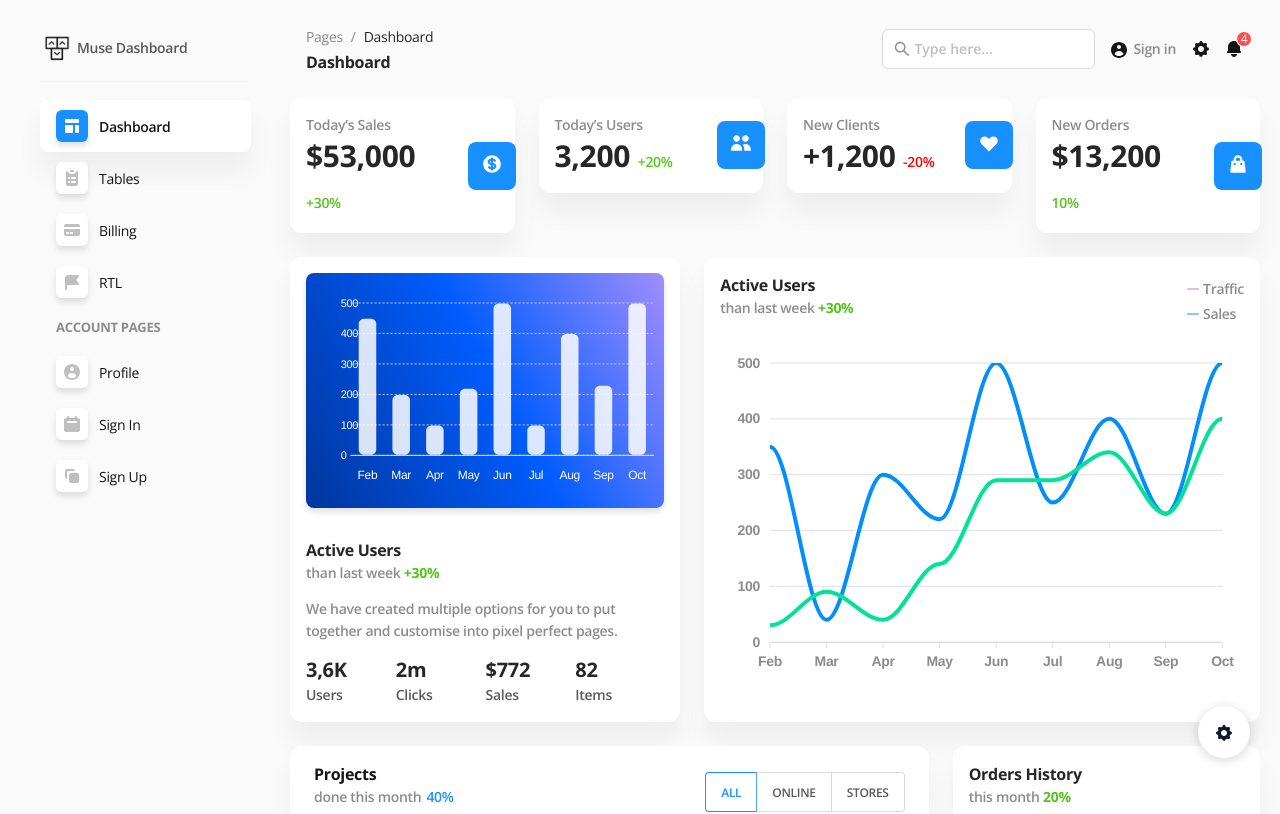
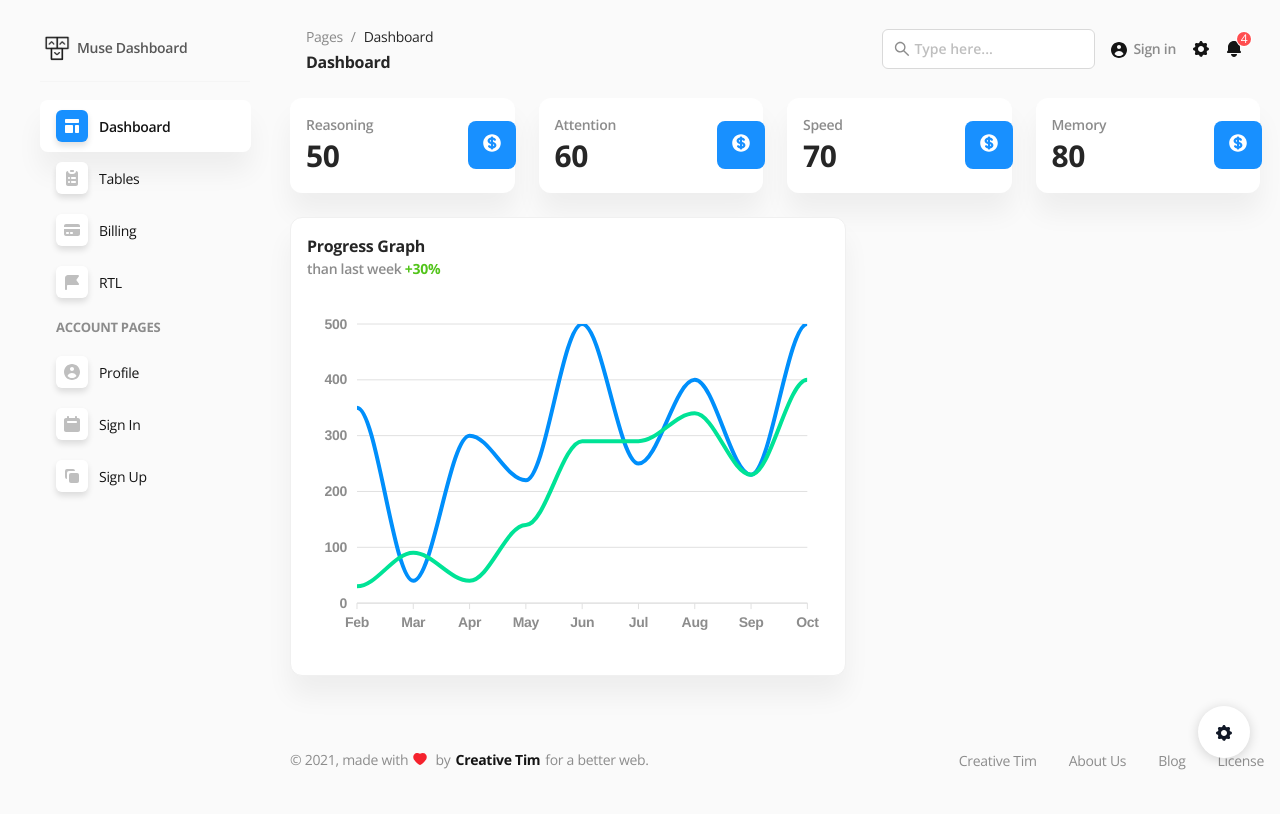
Before and after one commit to codeakki/MyCompAnion, a React (Create React App) app in the folder frontend/: page /dashboard in a window 1280 px wide. Shown: the top 814 px of the page. Built offline with nearby package versions, Linux system fonts and the light colour scheme.

Commit message:
refine dashboard

```diff
--- a/frontend/src/components/chart/LineChart.js
+++ b/frontend/src/components/chart/LineChart.js
@@ -10,16 +10,10 @@ function LineChart() {
     <>
       <div className="linechart">
         <div>
-          <Title level={5}>Active Users</Title>
+          <Title level={5}>Progress Graph</Title>
           <Paragraph className="lastweek">
             than last week <span className="bnb2">+30%</span>
           </Paragraph>
-        </div>
-        <div className="sales">
-          <ul>
-            <li>{<MinusOutlined />} Traffic</li>
-            <li>{<MinusOutlined />} Sales</li>
-          </ul>
         </div>
       </div>
 
--- a/frontend/src/pages/Home.js
+++ b/frontend/src/pages/Home.js
@@ -1,14 +1,4 @@
-/*!
-  =========================================================
-  * Muse Ant Design Dashboard - v1.0.0
-  =========================================================
-  * Product Page: https://www.creative-tim.com/product/muse-ant-design-dashboard
-  * Copyright 2021 Creative Tim (https://www.creative-tim.com)
-  * Licensed under MIT (https://github.com/creativetimofficial/muse-ant-design-dashboard/blob/main/LICENSE.md)
-  * Coded by Creative Tim
-  =========================================================
-  * The above copyright notice and this permission notice shall be included in all copies or substantial portions of the Software.
-*/
+
 import { useState } from "react";
 
 import {
@@ -141,32 +131,24 @@ function Home() {
   ];
   const count = [
     {
-      today: "Today’s Sales",
-      title: "$53,000",
-      persent: "+30%",
+      today: "Reasoning",
+      title: "50",
       icon: dollor,
-      bnb: "bnb2",
     },
     {
-      today: "Today’s Users",
-      title: "3,200",
-      persent: "+20%",
-      icon: profile,
-      bnb: "bnb2",
+      today: "Attention",
+      title: "60",
+      icon: dollor,
     },
     {
-      today: "New Clients",
-      title: "+1,200",
-      persent: "-20%",
-      icon: heart,
-      bnb: "redtext",
+      today: "Speed",
+      title: "70",
+      icon: dollor,
     },
     {
-      today: "New Orders",
-      title: "$13,200",
-      persent: "10%",
-      icon: cart,
-      bnb: "bnb2",
+      today: "Memory",
+      title: "80",
+      icon: dollor,
     },
   ];
 
@@ -360,7 +342,7 @@ function Home() {
                     <Col xs={18}>
                       <span>{c.today}</span>
                       <Title level={3}>
-                        {c.title} <small className={c.bnb}>{c.persent}</small>
+                        {c.title}
                       </Title>
                     </Col>
                     <Col xs={6}>
@@ -374,18 +356,18 @@ function Home() {
         </Row>
 
         <Row gutter={[24, 0]}>
-          <Col xs={24} sm={24} md={12} lg={12} xl={10} className="mb-24">
+          {/* <Col xs={24} sm={24} md={12} lg={12} xl={10} className="mb-24">
             <Card bordered={false} className="criclebox h-full">
               <Echart />
             </Card>
-          </Col>
+          </Col> */}
           <Col xs={24} sm={24} md={12} lg={12} xl={14} className="mb-24">
-            <Card bordered={false} className="criclebox h-full">
+            <Card bordered={true} className="criclebox h-full">
               <LineChart />
             </Card>
           </Col>
         </Row>
-
+{/*
         <Row gutter={[24, 0]}>
           <Col xs={24} sm={24} md={12} lg={12} xl={16} className="mb-24">
             <Card bordered={false} className="criclebox cardbody h-full">
@@ -486,9 +468,9 @@ function Home() {
               </div>
             </Card>
           </Col>
-        </Row>
+        </Row> */}
 
-        <Row gutter={[24, 0]}>
+        {/* <Row gutter={[24, 0]}>
           <Col xs={24} md={12} sm={24} lg={12} xl={14} className="mb-24">
             <Card bordered={false} className="criclebox h-full">
               <Row gutter>
@@ -552,7 +534,7 @@ function Home() {
               </div>
             </Card>
           </Col>
-        </Row>
+        </Row> */}
       </div>
     </>
   );
```
